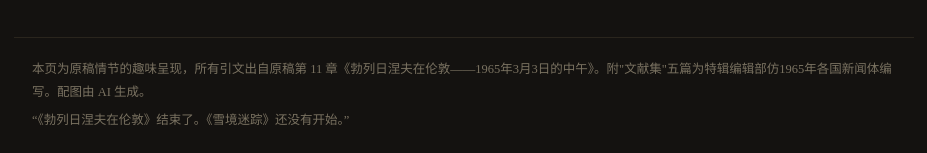
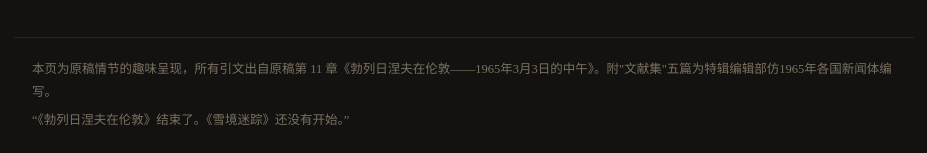
Before and after one commit to fghijkln/chronicle-archive, a website: page appendix/brezhnev-in-london.html in a window 1280 px wide. Shown: the part 7011-7164 px from the top of the page, without its empty margins (176-1103 px from the left). Drawn offline with Linux system fonts and the light colour scheme.

Commit message:
去掉勃列日涅夫特辑页脚配图声明

```diff
--- a/appendix/brezhnev-in-london.html
+++ b/appendix/brezhnev-in-london.html
@@ -218,7 +218,7 @@ footer p{margin-bottom:6px}
 </div>
 
 <footer>
-<p>本页为原稿情节的趣味呈现，所有引文出自原稿第 11 章《勃列日涅夫在伦敦——1965年3月3日的中午》。附"文献集"五篇为特辑编辑部仿1965年各国新闻体编写。配图由 AI 生成。</p>
+<p>本页为原稿情节的趣味呈现，所有引文出自原稿第 11 章《勃列日涅夫在伦敦——1965年3月3日的中午》。附"文献集"五篇为特辑编辑部仿1965年各国新闻体编写。</p>
 <p>“《勃列日涅夫在伦敦》结束了。《雪境迷踪》还没有开始。”</p>
 </footer>
 </body>
```
